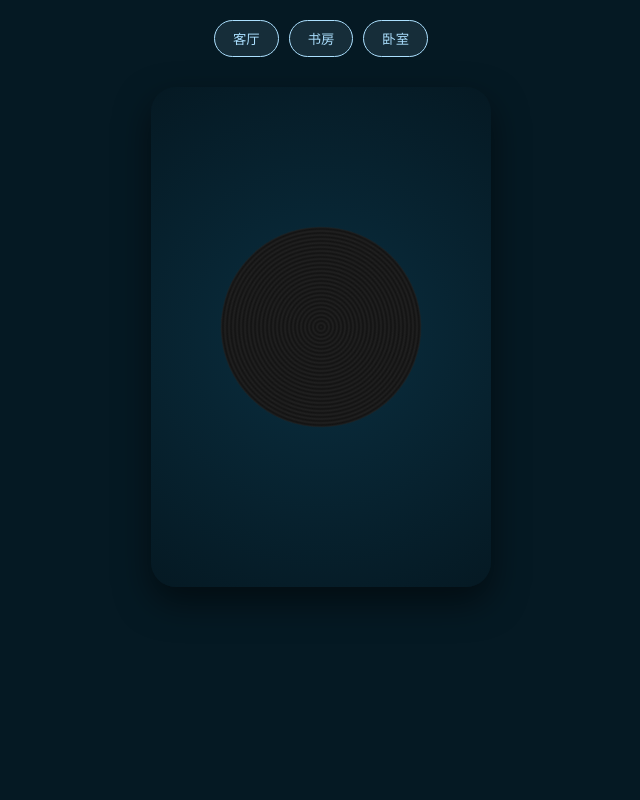
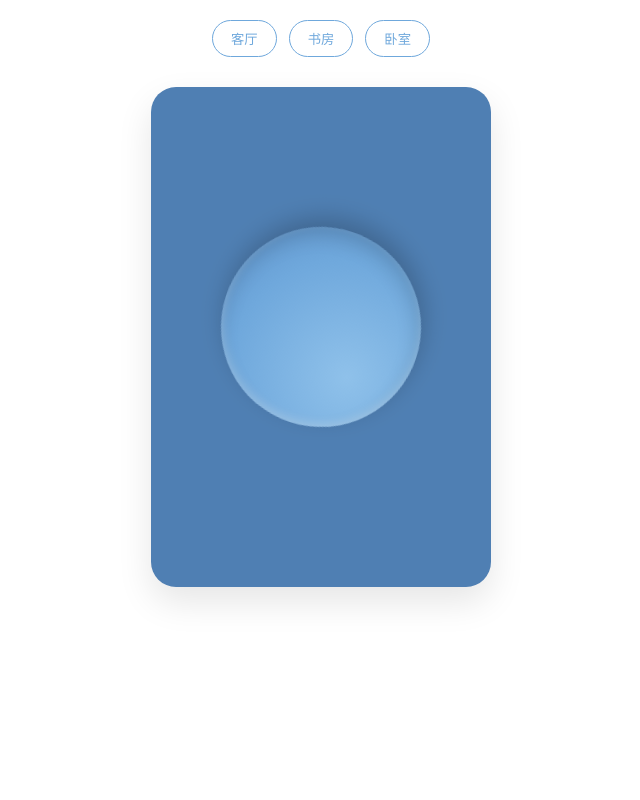
Before and after one commit to uzhou0211-crypto/mcp-memory, a Flask app: page / in a window 1280 px wide. Shown: the whole page, without its empty margins (319-959 px from the left). Run offline with Flask 3, Linux system fonts and the light colour scheme.

Commit message:
Update index.html

```diff
--- a/templates/index.html
+++ b/templates/index.html
@@ -1,5 +1,5 @@
 <!DOCTYPE html>
-<html>
+<html lang="zh">
 <head>
     <meta charset="UTF-8">
     <meta name="viewport" content="width=device-width, initial-scale=1.0">
@@ -7,20 +7,20 @@
 
     <style>
         :root {
-            --blue: #ace0ff;
-            --dark: #051923;
-            --sunset: #FF8C42;
-            --gold: #FFBF80;
-            --paper: #f7f4ef;
+            --main-blue: #6FA8DC;   /* 主蓝 */
+            --deep-blue: #4F7FB3;   /* 背景蓝 */
+            --light-bg: #FFFFFF;    /* 页面白 */
+            --sunset: #D9B7A1;
+            --gold: #D0A1B6;
+            --text: #4A4C4F;
         }
 
         body {
             margin: 0;
-            background: var(--dark);
-            color: var(--blue);
+            background: var(--light-bg);
+            color: var(--text);
             height: 100vh;
             overflow: hidden;
-            perspective: 2000px;
             display: flex;
             flex-direction: column;
             align-items: center;
@@ -30,17 +30,22 @@
         .nav {
             margin-top: 20px;
             display: flex;
-            gap: 10px;
-            z-index: 100;
+            gap: 12px;
         }
 
         .nav-btn {
-            background: rgba(172,224,255,0.1);
-            border: 1px solid var(--blue);
-            color: var(--blue);
+            background: #ffffff;
+            border: 1px solid var(--main-blue);
+            color: var(--main-blue);
             padding: 8px 18px;
             border-radius: 20px;
             cursor: pointer;
+            transition: all 0.3s;
+        }
+
+        .nav-btn:hover {
+            background: var(--main-blue);
+            color: #fff;
         }
 
         .stage {
@@ -60,39 +65,52 @@
             padding: 30px;
             box-sizing: border-box;
             backface-visibility: hidden;
-            box-shadow: 0 15px 35px rgba(0,0,0,0.5);
+            box-shadow: 0 15px 35px rgba(0,0,0,0.1);
         }
 
+        /* 客厅 */
         .living {
-            background: radial-gradient(circle, #0a2e3f, #051923);
+            background: var(--deep-blue);
             display: flex;
             flex-direction: column;
             align-items: center;
             justify-content: center;
         }
 
+        /* 圆形（核心优化） */
         .vinyl {
             width: 200px;
             height: 200px;
             border-radius: 50%;
-            background: repeating-radial-gradient(circle, #222 0px, #111 2px, #222 4px);
-            animation: spin 8s linear infinite;
+
+            background: radial-gradient(circle at 30% 30%,
+                #8FC1EA 0%,
+                var(--main-blue) 60%,
+                #5B90C9 100%
+            );
+
+            box-shadow:
+                inset 0 4px 10px rgba(255,255,255,0.25),
+                inset 0 -8px 20px rgba(0,0,0,0.15),
+                0 10px 25px rgba(0,0,0,0.2);
+
+            animation: spin 12s linear infinite;
         }
 
         @keyframes spin {
-            from { transform: rotate(0); }
+            from { transform: rotate(0deg); }
             to { transform: rotate(360deg); }
         }
 
+        /* 书房 */
         .study {
-            background: var(--paper);
-            color: #1a1814;
+            background: #ffffff;
             transform: rotateY(180deg);
         }
 
+        /* 卧室 */
         .love {
             background: linear-gradient(135deg, var(--sunset), var(--gold));
-            color: #5a2e1c;
             transform: rotateX(180deg);
         }
 
@@ -101,7 +119,6 @@
             text-align: center;
             font-size: 15px;
             line-height: 1.8;
-            transition: 0.3s;
         }
 
         .emotion {
@@ -122,6 +139,7 @@
 </div>
 
 <div class="stage" id="stage">
+
     <div class="room living">
         <div class="vinyl"></div>
         <div id="living" class="content"></div>
@@ -136,6 +154,7 @@
         <h2>日落情书</h2>
         <div id="love" class="content"></div>
     </div>
+
 </div>
 
 <script>
@@ -154,7 +173,7 @@
 
     async function update() {异步 函数 更新() {
         try {尝试 {
-            const常量 res = await fetch("/get_house_data");
+            const常量 res雷斯雷斯 = await fetch("/get_house_data");
             const data = await res.json();
 
             if (JSON.stringify(data) === JSON.stringify(cache)) return;如果 (JSON.stringify(数据) === JSON.stringify(缓存)) 返回;
@@ -169,11 +188,11 @@
             );
 
             setSafe("love",
-                `${data.love.text}<span class="emotion">${data.love.time || ""}</span>``${data.love.text}<span class="emotion">${data.love.时间 || ""}</span>``${data.love.text}<span class="emotion">${data.love.时间 || ""}</span>``${data.love.text}<span class="emotion">${data.love.时间 || ""}</span>`
+                `${data.love.text}<span class="emotion">${data.love.time || ""}</span>``${data数据.love爱.text文本}<span class="emotion">${data.love.时间 || ""}</span>``${data数据.love爱.text文本}<span class="emotion">${data数据.love爱.time || ""}</span>``${数据.爱.文本}<span class="emotion">${data.love.时间 || ""}</span>`
             );
 
         } catch (e) {
-            console.log("fetch error");控制台.日志("fetch error");
+            console.log("error");控制台.日志("错误");控制台.日志("错误");控制台.日志("错误");
         }
     }
 
```
